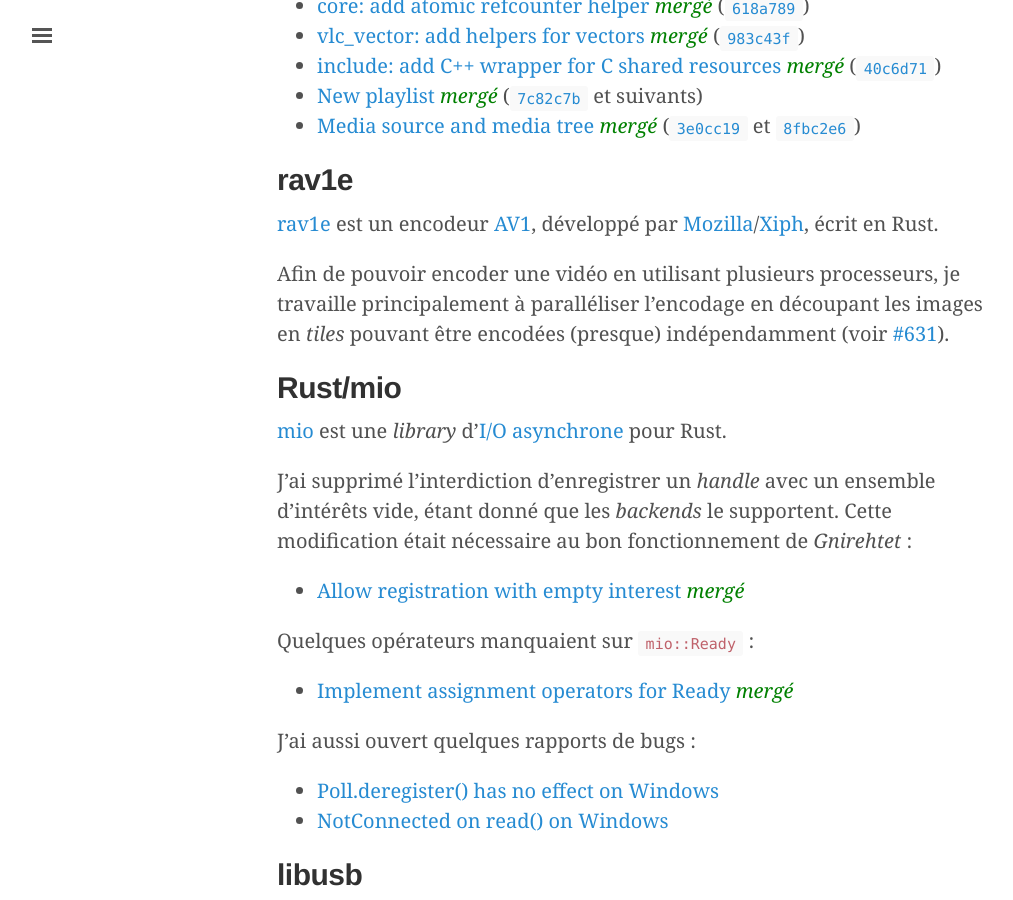
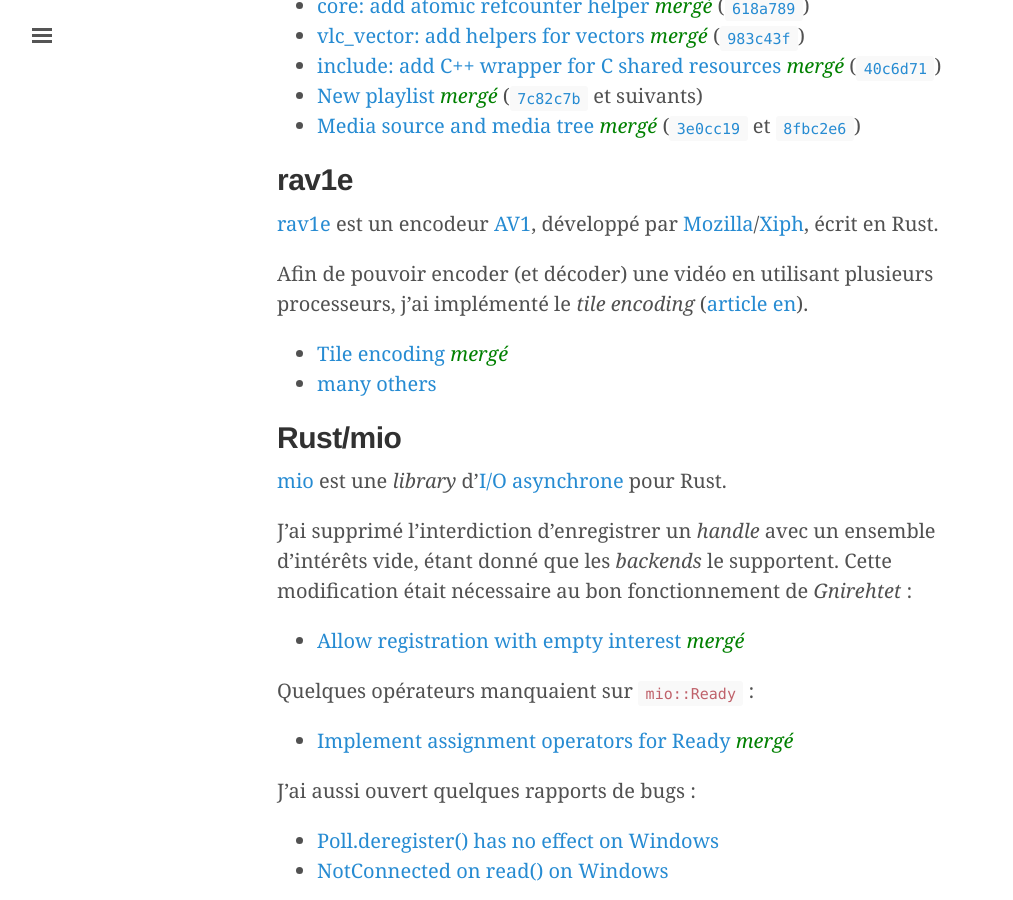
Before and after one commit to rom1v/blog.rom1v.com, a Jekyll site: the page built from contrib.md, in a window 1280 px wide and 900 px high, scrolled down 1801 px. Shown: the whole window, without its empty margins (3-1016 px from the left). Built offline with Jekyll 4.4.1, drawn with Linux system fonts in a browser that asks for light colours.

Commit message:
Update rav1e contribs

```diff
--- a/contrib.md
+++ b/contrib.md
@@ -162,11 +162,15 @@ Voici les principales contributions :
 
 [rav1e] est un encodeur [AV1], développé par [Mozilla]/[Xiph], écrit en Rust.
 
-Afin de pouvoir encoder une vidéo en utilisant plusieurs processeurs, je
-travaille principalement à paralléliser l'encodage en découpant les images en
-_tiles_ pouvant être encodées (presque) indépendamment (voir [#631][rav1e-631]).
+Afin de pouvoir encoder (et décoder) une vidéo en utilisant plusieurs
+processeurs, j'ai implémenté le _tile encoding_ ([article en][blog-rav1e]).
 
-[rav1e-631]: https://github.com/xiph/rav1e/issues/631
+ - [Tile encoding](https://github.com/xiph/rav1e/pull/1126) <em style="color:
+   green;">mergé</em>
+ - [many others](https://github.com/xiph/rav1e/pulls?q=is%3Apr+author%3Arom1v)
+
+[blog-rav1e]: {% post_url 2019-04-25-implementing-tile-encoding-in-rav1e %}
+
 
 [rav1e]: https://github.com/xiph/rav1e
 [AV1]: https://en.wikipedia.org/wiki/AV1
```
Also changed, not shown: cv.md (+3 -0 lines).
